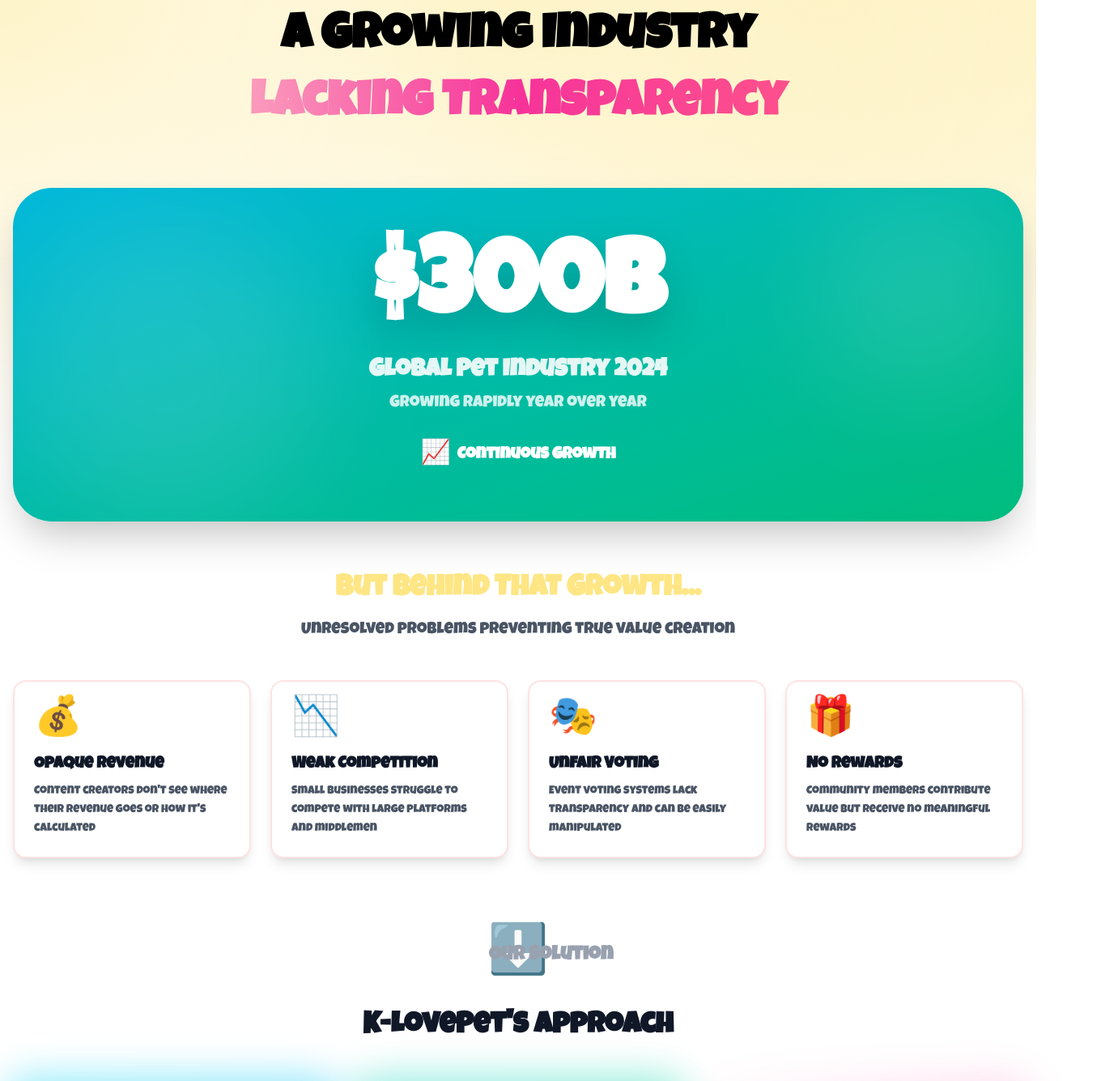
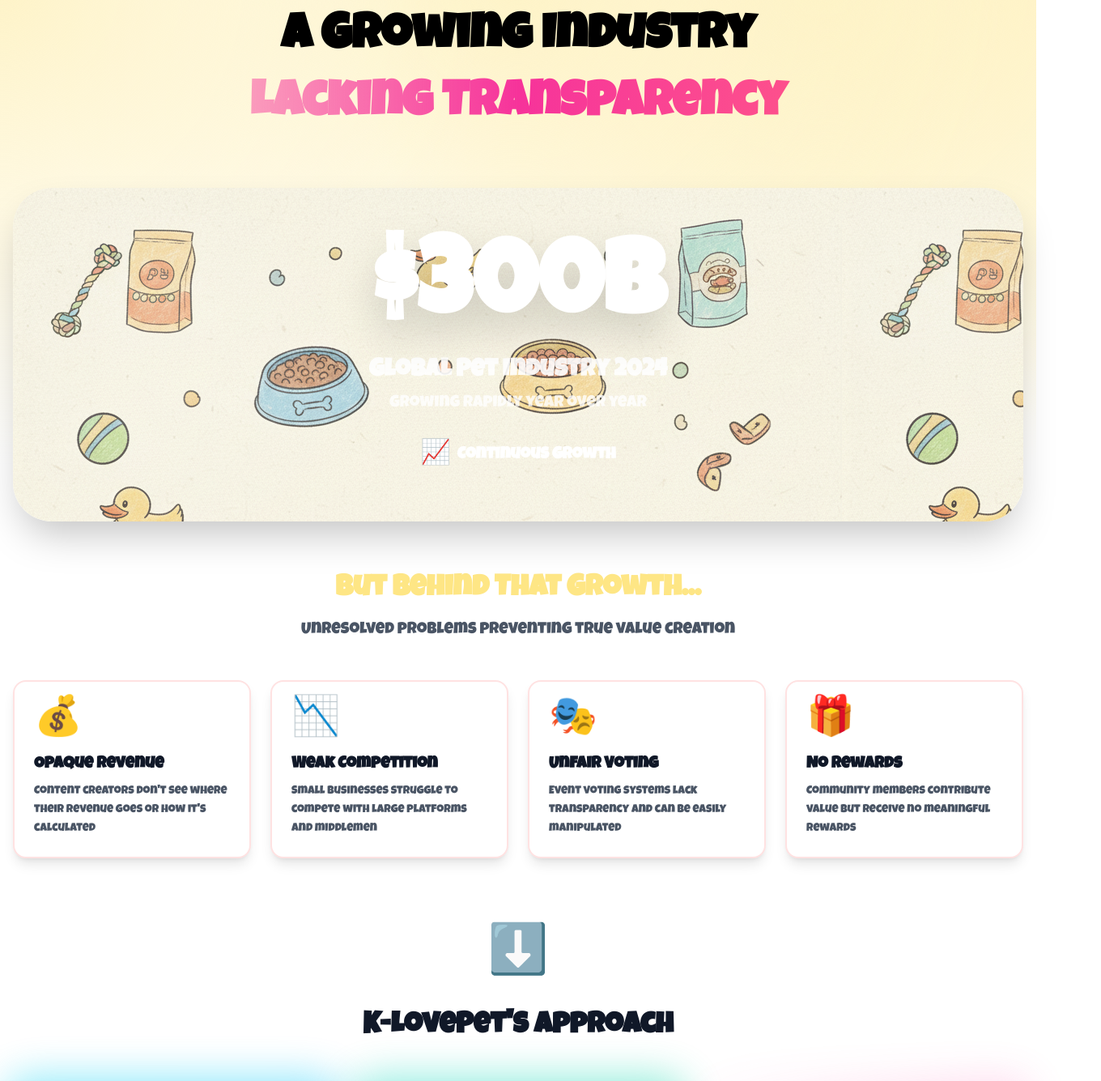
Before and after one commit to SonnyBlackVito/klovepet, a Next.js app: page / in a window 1280 px wide. Shown: the part 1882-3217 px from the top of the page at 81% size, 1360 px wide, since content can reach past the window. Built offline with nearby package versions, Linux system fonts and the light colour scheme.

Commit message:
first commit

```diff
--- a/src/component/MarketProblem.jsx
+++ b/src/component/MarketProblem.jsx
@@ -114,6 +114,13 @@ export default function MarketProblem() {
 
           {/* Market Size Card */}
           <motion.div
+            style={{
+              backgroundImage:
+                'url("/images/Market Analysis_banner_center.png")',
+              backgroundSize: "fill",
+              // backgroundPosition: "center",
+              // backgroundAttachment: "fixed",
+            }}
             variants={itemVariants}
             className="bg-gradient-to-br from-cyan-500 via-teal-500 to-emerald-500 rounded-[3rem] p-12 md:p-16 mb-16 shadow-2xl relative overflow-hidden">
             {/* Decorative elements */}
@@ -185,7 +192,7 @@ export default function MarketProblem() {
           <motion.div
             variants={itemVariants}
             className="flex justify-center mb-12">
-            <div className="relative">
+            <div className=" flex flex-col">
               <motion.div
                 animate={{ y: [0, 10, 0] }}
                 transition={{ duration: 2, repeat: Infinity }}
--- a/src/component/TokenomicsSection.jsx
+++ b/src/component/TokenomicsSection.jsx
@@ -45,9 +45,6 @@ const TokenomicsSection = () => {
   return (
     <div
       className="bg-[#FEFBEA] tokenomics-sparkle-bg py-20 px-8 md:px-12 lg:px-16 xl:px-20 relative"
-      //   style={{
-      //     background: "linear-gradient(150deg, rgba(0, 0, 0, 0.4) 0%, rgba(0, 0, 0, 0.1) 25%, rgba(0, 0, 0, 0.1) 75%, rgba(0, 0, 0, 0.1) 50%, rgba(185, 179, 179, 0.3) 85%, rgba(52, 48, 48, 0.3) 100%)"
-      //   }}
       style={{
         backgroundImage: `
         linear-gradient(180deg,
@@ -162,6 +159,7 @@ const TokenomicsSection = () => {
               height={400}
               className="w-full h-auto object-contain"
               priority
+              layout="lazy"
             />
           </div>
         </div>
```
Also changed, not shown: public/images/Market Analysis_banner.png (added), public/images/Market Analysis_banner_center.png (added).
